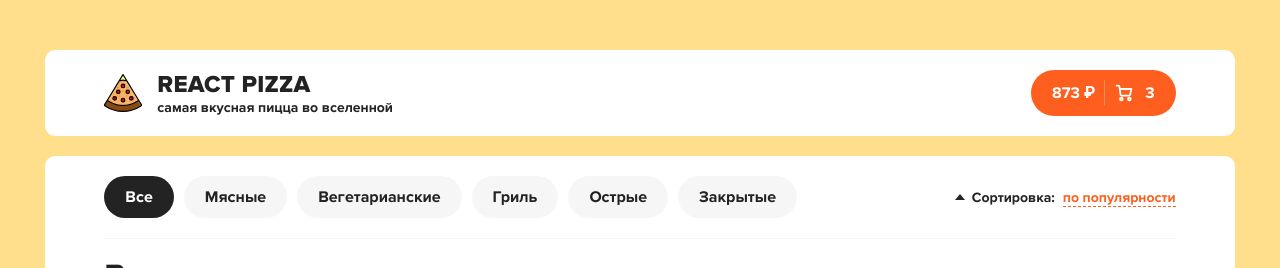
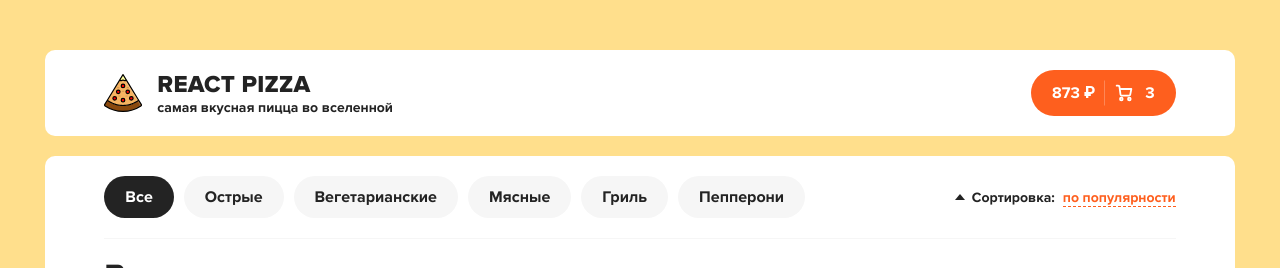
Before and after one commit to AntonTarabaev/react-pizza, a React app: page / in a window 1280 px wide. Shown: the top 268 px of the page. Built offline with nearby package versions, Linux system fonts and the light colour scheme.

Commit message:
fix mock, add filter toggling logic

```diff
--- a/src/components/filter.jsx
+++ b/src/components/filter.jsx
@@ -1,26 +1,27 @@
 import React from 'react';
+import { FILTER_ALL_PIZZA } from '../constants/main';
+import { MOCK_DATA } from '../mock';
+
+const getUniqueFilters = (pizzaArr) => {
+  return [...new Set(pizzaArr.map((it) => it.category))];
+};
 
 const Filter = () => {
+  const [activeItem, setActiveItem] = React.useState(FILTER_ALL_PIZZA);
+
+  const filters = [FILTER_ALL_PIZZA, ...getUniqueFilters(MOCK_DATA)];
+
   return (
     <ul className="filters-list">
-      <li className="filters-list__item">
-        <button className="button button--filter active">Все</button>
-      </li>
-      <li className="filters-list__item">
-        <button className="button button--filter">Мясные</button>
-      </li>
-      <li className="filters-list__item">
-        <button className="button button--filter">Вегетарианские</button>
-      </li>
-      <li className="filters-list__item">
-        <button className="button button--filter">Гриль</button>
-      </li>
-      <li className="filters-list__item">
-        <button className="button button--filter">Острые</button>
-      </li>
-      <li className="filters-list__item">
-        <button className="button button--filter">Закрытые</button>
-      </li>
+      {filters.map((it, i) => (
+        <li className="filters-list__item" key={it + i}>
+          <button
+            className={`button button--filter ${it === activeItem && `active`}`}
+            onClick={() => setActiveItem(it)}>
+            {it}
+          </button>
+        </li>
+      ))}
     </ul>
   );
 };
--- a/src/components/sort.jsx
+++ b/src/components/sort.jsx
@@ -36,16 +36,17 @@ const Sort = () => {
           Сортировка:
         </b>
         <span className="sort__current" onClick={togglePopupVisibility}>
-          {filters[0]}
+          {filters[activeItem]}
         </span>
       </div>
       {isPopupVisible && (
         <ul className="sort__popup">
           {filters.map((it, i) => (
             <li
+              key={it + i}
               className={`sort__popup-item ${i === activeItem && `sort__popup-item--active`}`}
               onClick={() => onItemSelect(i)}>
-              {filters[i]}
+              {it}
             </li>
           ))}
         </ul>
--- a/src/constants/main.js
+++ b/src/constants/main.js
@@ -3,3 +3,5 @@ export const FilterTypes = {
   PRICE: 'по цене',
   ALPHABET: `по алфавиту`,
 };
+
+export const FILTER_ALL_PIZZA = 'Все';
--- a/src/mock.js
+++ b/src/mock.js
@@ -1,5 +1,4 @@
-const MOCK_DATA = [
-  [
+export const MOCK_DATA = [
   {
     id: 0,
     imageUrl:
@@ -27,8 +26,7 @@ const MOCK_DATA = [
     imageUrl:
       'https://cdn.dodostatic.net/static/Img/Products/Pizza/ru-RU/95920196-dec6-4bf8-bf82-bd1914e948b4.jpg',
     name: 'Мясная',
-      description:
-        'Цыпленок, ветчина, пикантная пепперони, томатный соус, острая чоризо, моцарелла',
+    description: 'Цыпленок, ветчина, пикантная пепперони, томатный соус, острая чоризо, моцарелла',
     price: [345, 450, 520],
     category: 'Мясные',
     rating: 7,
@@ -143,5 +141,4 @@ const MOCK_DATA = [
     category: 'Вегетарианские',
     rating: 7,
   },
-  ],
 ];
```
Lines whose indentation alone changed are shown as unchanged.
